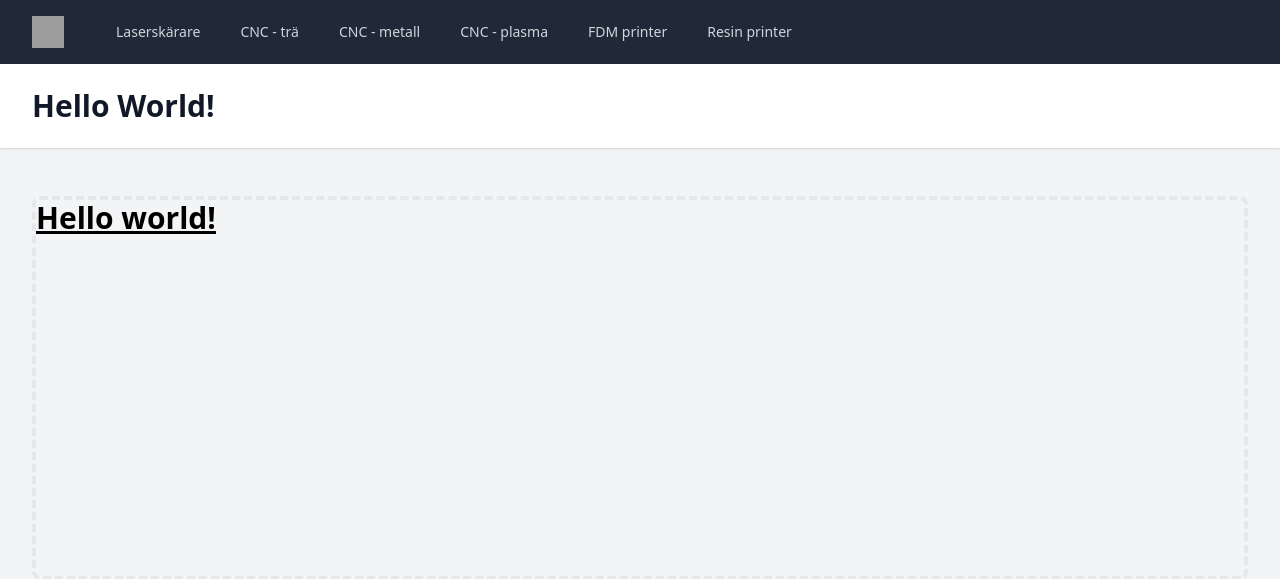
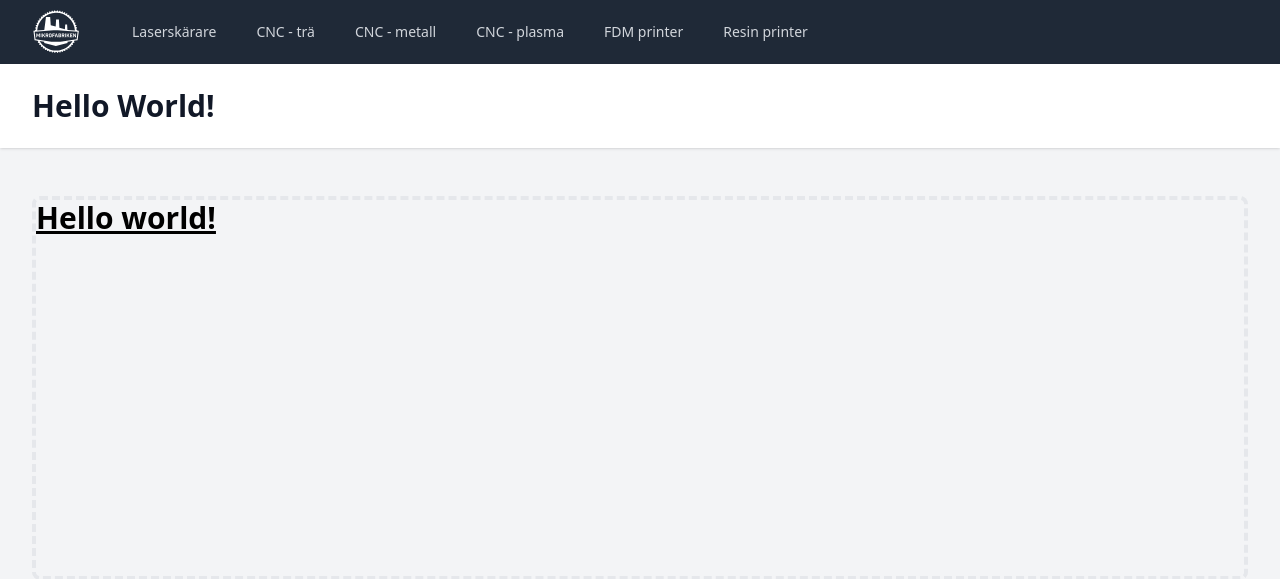
Before and after one commit to ollema/uflist, a FastAPI app: page / in a window 1280 px wide. Shown: the top 579 px of the page. Run offline with FastAPI, Linux system fonts and the light colour scheme; some libraries are stand-ins or nearby versions; grey boxes are pictures that could not be loaded.

Commit message:
add logo

```diff
--- a/app/main.py
+++ b/app/main.py
@@ -1,6 +1,7 @@
 """uflist app."""
 from fastapi import FastAPI, Request
 from fastapi.responses import HTMLResponse
+from fastapi.staticfiles import StaticFiles
 from fastapi.templating import Jinja2Templates
 
 from app.machines import (
@@ -15,6 +16,7 @@ from app.machines import (
 )
 
 app = FastAPI()
+app.mount("/static", StaticFiles(directory="app/static"), name="static")
 
 templates = Jinja2Templates(directory="app/templates")
 
--- a/app/templates/base.html.j2
+++ b/app/templates/base.html.j2
@@ -3,7 +3,7 @@
 
 <head>
     <meta charset="UTF-8">
-    <meta name="description" content="TSR Refinement">
+    <meta name="description" content="Mikrofabriken Checklist Webapp">
     <meta name="viewport" content="width=device-width, initial-scale=1.0">
     <script src="https://cdn.tailwindcss.com"></script>
     <script defer src="https://unpkg.com/alpinejs@3.x.x/dist/cdn.min.js"></script>
@@ -16,7 +16,7 @@
                 <div class="flex items-center justify-between h-16">
                     <div class="flex items-center">
                         <div class="flex-shrink-0">
-                            <img class="h-8 w-8" src="https://tailwindui.com/img/logos/workflow-mark-indigo-500.svg" alt="Workflow">
+                            <img class="h-12 w-12" src="/static/images/Mikrofabriken.svg" alt="Mikrofabriken">
                         </div>
                         <div class="hidden md:block">
                             <div class="ml-10 flex items-baseline space-x-4">
```
Also changed, not shown: app/static/images/Mikrofabriken.svg (added).
